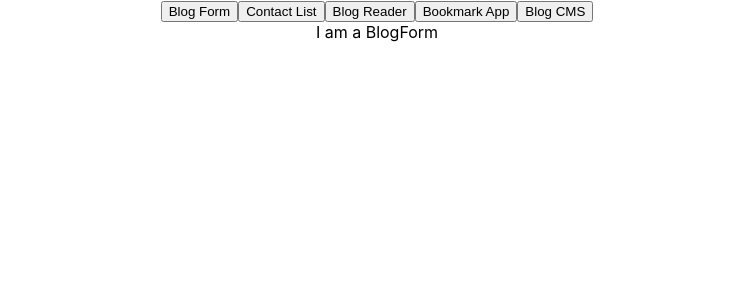
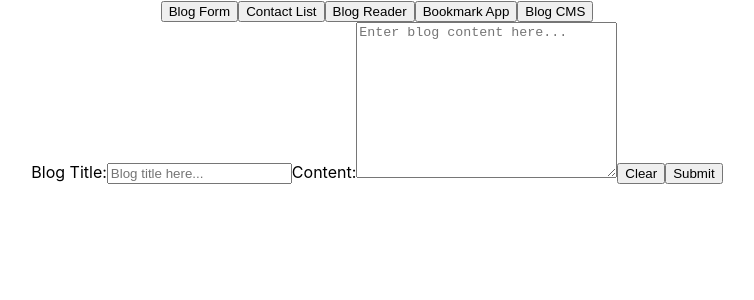
Before and after one commit to matthew-woodington/react-exercises, a React (Create React App) app: page / in a window 1280 px wide. Both pictures are taken after a click on the button "Blog Form". Shown: the top 300 px of the page, without its empty margins (263-1017 px from the left). Built offline with nearby package versions, Linux system fonts and the light colour scheme.

Commit message:
adds solution for app a

```diff
--- a/package.json
+++ b/package.json
@@ -6,6 +6,7 @@
     "@testing-library/jest-dom": "^5.16.5",
     "@testing-library/react": "^13.4.0",
     "@testing-library/user-event": "^13.5.0",
+    "nanoid": "^4.0.0",
     "react": "^18.2.0",
     "react-dom": "^18.2.0",
     "react-scripts": "5.0.1",
--- a/src/MainApp/BlogForm/BlogForm.js
+++ b/src/MainApp/BlogForm/BlogForm.js
@@ -1,5 +1,41 @@
+import { useState } from 'react';
+import { nanoid } from "nanoid";
+
 function BlogForm() {
-  return <div>I am a BlogForm</div>;
+
+  const [blogs, setBlogs] = useState([]);
+  const [title, setTitle] = useState('');
+  const [body, setBody] = useState('');
+
+  const handleSubmit = (e) => {
+    e.preventDefault();
+    const newBlog = {
+      title,
+      body,
+      id: nanoid(),
+    };
+    setBlogs([...blogs, newBlog]);
+    clearForm();
+  }
+
+  const clearForm = () => {
+    setTitle('');
+    setBody('');
+  }
+
+
+  return (
+    <div>
+      <form onSubmit={handleSubmit}>
+        <label htmlFor="title">Blog Title:</label>
+        <input name='title' id="title-text" type="text" placeholder='Blog title here...' value={title} onChange={(e) => setTitle(e.target.value)}/>
+        <label htmlFor="body">Content:</label>
+        <textarea name="body" id="body-text" cols="30" rows="10" placeholder='Enter blog content here...' value={body} onChange={(e) => setBody(e.target.value)}></textarea>
+        <button type='button' onClick={(e) => clearForm()}>Clear</button>
+        <button type='submit'>Submit</button>
+      </form>
+    </div>
+  )
 }
 
 export default BlogForm;
```
Also changed, not shown: 1 other file (tests, documents, lock files or other folders).
